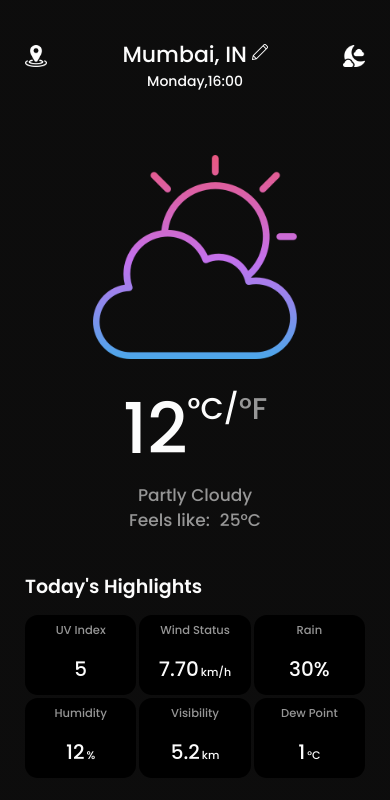
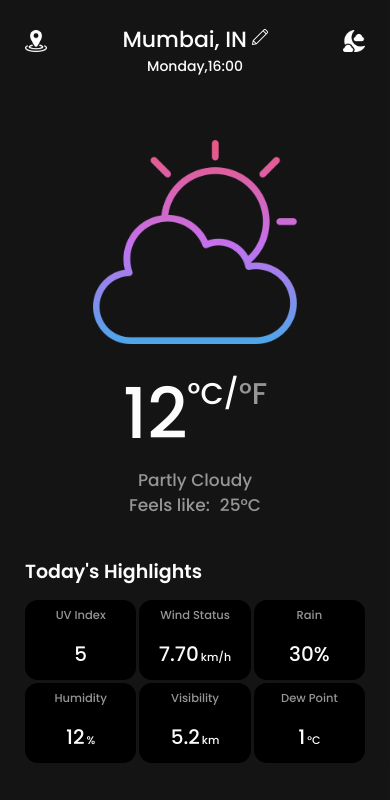
Before and after one commit to kashish-d/Weather-App, a plain HTML site: page index.html in a window 390 px wide. Both pictures are taken after a click on the element 353 px from the left and 53 px from the top of the page. Shown: the top 800 px of the page. Drawn offline with Linux system fonts and the light colour scheme.

Commit message:
visuals for mobile

```diff
--- a/app.js
+++ b/app.js
@@ -570,8 +570,8 @@ function main() {
             document.querySelector(`#dark-mode`).classList.remove('invert-img');
             darkModebtn.classList.remove('dark')
         }else{
-            document.documentElement.style.setProperty(`--master-background`,'hsl(0deg 1% 5%)');
-            document.documentElement.style.setProperty(`--master-background-2`,'hsl(0deg 1% 5%)');
+            document.documentElement.style.setProperty(`--master-background`,'hsl(0deg 1% 8%)');
+            document.documentElement.style.setProperty(`--master-background-2`,'hsl(0deg 1% 8%)');
             document.documentElement.style.setProperty(`--font`,'hsl(0, 0%, 99%)');
             document.documentElement.style.setProperty(`--black-faded1`,'hsl(0, 0%, 96%)');
             document.documentElement.style.setProperty(`--font-grey`,'hsl(0, 0%, 59%)');
--- a/phone.css
+++ b/phone.css
@@ -34,6 +34,7 @@ html {
     max-height: 100%;
     background: var(--more-detail);
     padding: 2.5rem;
+    padding-top: 1rem;
     background: linear-gradient(
         var(--master-background),
         var(--master-background-2)
```
